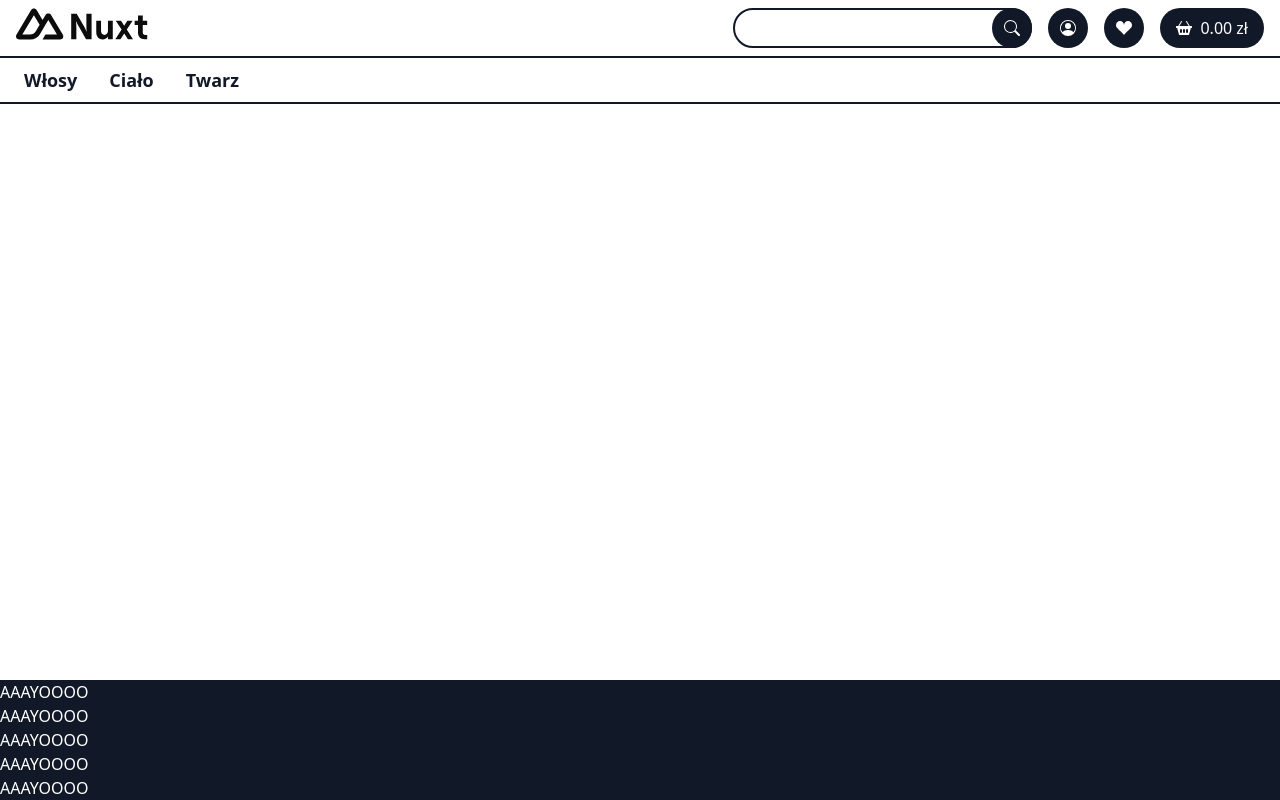
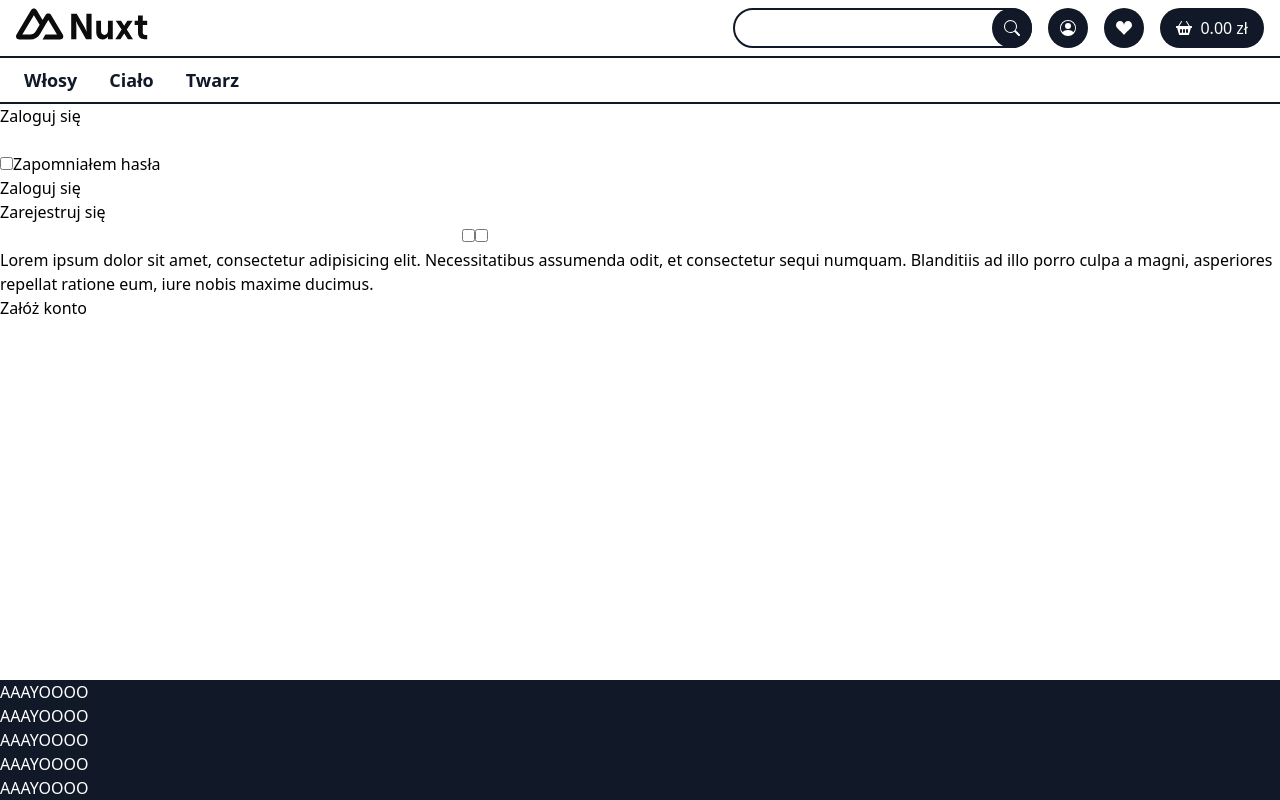
Before and after one commit to julkola/sklep, a Nuxt app in the folder nuxt-app/: page /signin_signnup in a window 1280 px wide. Built offline with nearby package versions, Linux system fonts and the light colour scheme.

Commit message:
product_list_filters

```diff
--- /dev/null
+++ b/nuxt-app/components/Checkbox.vue
@@ -0,0 +1,25 @@
+<template>
+    <label :for="props.id" class="flex">
+        <div class="bg-yellow-700 w-4 h-4">
+            a
+        </div>
+        <input
+            :id="props.id"
+            type="checkbox"
+            v-model="value"
+        />
+        <span>{{ props.text }}</span>
+    </label>
+</template>
+<script setup lang="ts">
+    const props = defineProps(["id", "text", 'modelValue']);
+    const emits = defineEmits(['update:modelValue'])
+    const value = computed({
+        get() {
+            return props.modelValue
+        },
+        set(value) {
+            emits('update:modelValue', value)
+        }
+    })
+</script>
--- /dev/null
+++ b/nuxt-app/components/Filters.vue
@@ -0,0 +1,35 @@
+<template>
+    <div id="filters">
+        <div v-for="filter in filters">
+            <span>{{ filter.name }} {{ filter.options.length }}</span>
+            <div>
+                <Checkbox
+                    v-for="option in filter.options"
+                    :id="`filter-${filter.groupId}-${option.id}`"
+                    :text="option.name"
+                    :modelValue="values"
+                    @update:modelValue="(val) => updateFilters(val, option.id, filter.groupId)"
+                />
+            </div>
+        </div>
+        <span v-for="val in values.keys()">
+            {{ val }} - <span v-for="setval in values.get(val)">{{ setval }},</span>
+            <br>
+        </span>
+    </div>
+</template>
+<script setup lang="ts">
+    interface filters {
+        [index: number]: Set<number>
+    }
+    const {filters} = defineProps(["filters"]);
+    const map: Map<number, Set<number>> = new Map();
+    const values = ref(map);
+
+    function updateFilters (v:boolean, opt:number, filterId:number) {
+        if (!values.value.has(filterId)) values.value.set(filterId, new Set());
+        if (v) values.value.get(filterId)!.add(opt);
+        else values.value.get(filterId)!.delete(opt);
+        if (values.value.get(filterId)!.size < 1) values.value.delete(filterId)
+    }
+</script>
--- a/nuxt-app/pages/products/[id].vue
+++ b/nuxt-app/pages/products/[id].vue
@@ -49,7 +49,7 @@ interface Product {
 
 const cart = useCartStore();
 const route = useRoute();
-const product = useFetch(`/api/product/${route.params.id}`).data
+const { data: product, pending, error }  = await useFetch(`/api/product/${route.params.id}`);
 const productInCart = cart.getProduct(product.value.id);
 const addToCartQuantity = productInCart ? ref(productInCart.quantity) : ref(1);
 function increaseQuantity () {
--- a/nuxt-app/pages/products/index.vue
+++ b/nuxt-app/pages/products/index.vue
@@ -7,7 +7,7 @@
                     <NuxtLink v-for="subCategory in currentCategory.subCategories" :to="`/category/${subCategory.id}`">{{ subCategory.name }}</NuxtLink>
                 </div>
             </div>
-            <div id="filters"></div>
+            <Filters :filters="filters" />
         </div>
         <div class="flex-1 ">
             <h1 class="font-bold text-xl mb-4">{{ currentCategory.name }}</h1>
@@ -33,7 +33,7 @@
 import { useCartStore } from '~~/stores/cart';
 
 const cart = useCartStore();
-const products = useFetch(`/api/product`).data;
+const products = await useFetch(`/api/product`).data;
 
 const currentCategory = {
     id: 52432,
@@ -49,4 +49,47 @@ const currentCategory = {
         }
     ]
 }
+
+const filters = [
+    {
+        groupId: "1",
+        name: "Działanie",
+        options: [
+            {
+                id: 13432,
+                name: "Nawilżające"
+            },
+            {
+                id: 13433,
+                name: "Oczyszczające"
+            },
+            {
+                id: 13434,
+                name: "Odżywcze"
+            },
+            {
+                id: 13435,
+                name: "Wygładzające"
+            }
+        ]
+    },
+    {
+        groupId: "2",
+        name: "Składniki aktywe",
+        options: [
+            {
+                id: 43432,
+                name: "Aloes"
+            },
+            {
+                id: 43433,
+                name: "Peptydy"
+            },
+            {
+                id: 43434,
+                name: "Proteiny"
+            }
+        ]
+    }
+]
 </script>
--- /dev/null
+++ b/nuxt-app/pages/signin_signnup.vue
@@ -0,0 +1,32 @@
+<template>
+    <div class="">
+        <h2>Zaloguj się</h2>
+        <form class="">
+            <input type="text" name="username" id="username" v-model="username">
+            <input type="password" name="password" id="password" v-model="password">
+            <div class="">
+                <input type="checkbox" name="rememberme" id="rememberme" v-model="rememberme">
+                <NuxtLink to="/password-rematch">Zapomniałem hasła</NuxtLink>
+            </div>
+            <button type="submit">Zaloguj się</button>
+        </form>
+    </div>
+    <div class="">
+        <h2>Zarejestruj się</h2>
+        <form class="">
+            <input type="text" name="username" id="username" v-model="username">
+            <input type="password" name="password" id="password" v-model="password">
+            <input type="checkbox" name="termsAccept" id="termsAccept" v-model="termsAccept">
+            <input type="checkbox" name="newsletter" id="newsletter" v-model="newsletter">
+            <p>Lorem ipsum dolor sit amet, consectetur adipisicing elit. Necessitatibus assumenda odit, et consectetur sequi numquam. Blanditiis ad illo porro culpa a magni, asperiores repellat ratione eum, iure nobis maxime ducimus.</p>
+            <button type="submit">Załóż konto</button>
+        </form>
+    </div>
+</template>
+<script setup lang="ts">
+    const username = ref();
+    const password = ref();
+    const rememberme = ref(false);
+    const termsAccept = ref(false);
+    const newsletter = ref(false);
+</script>
```
